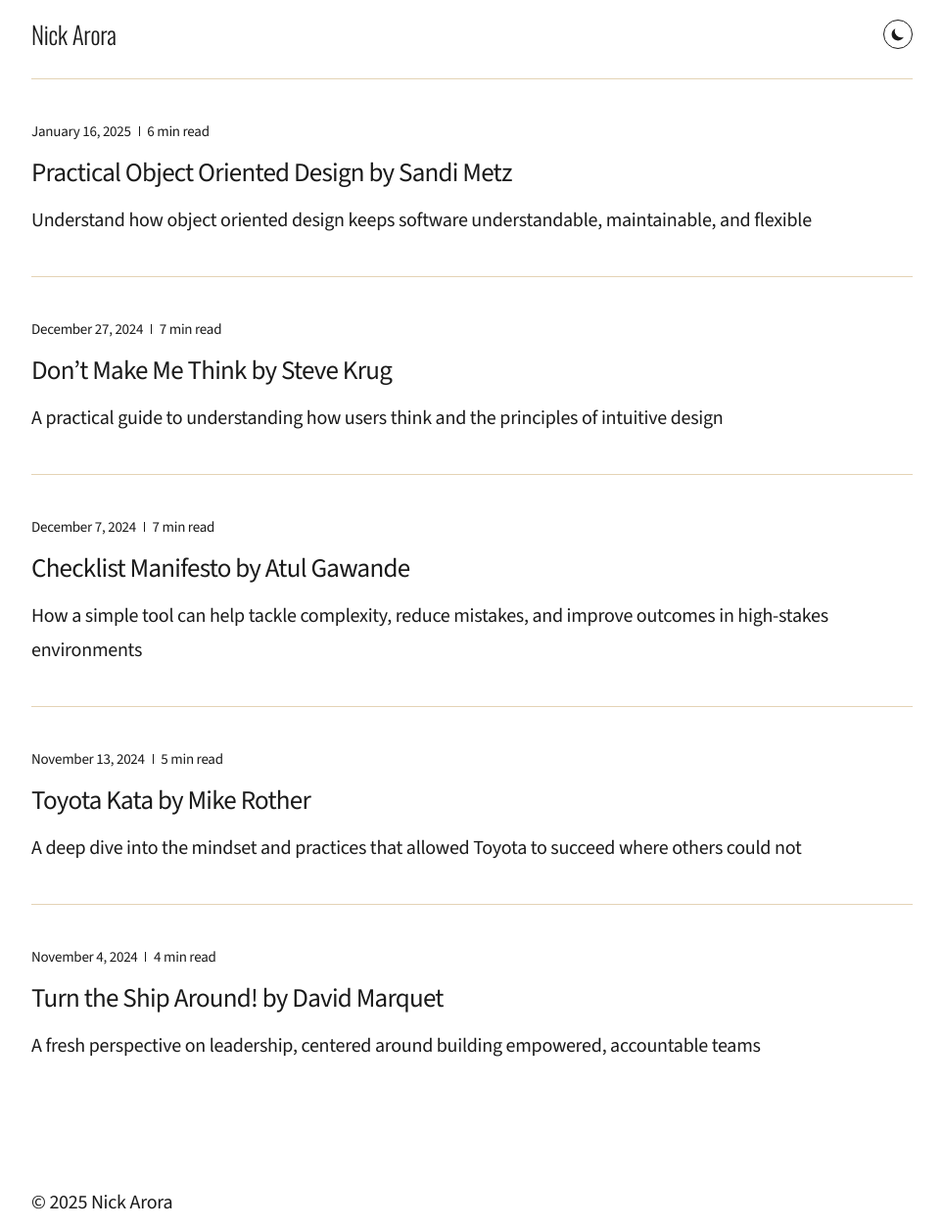
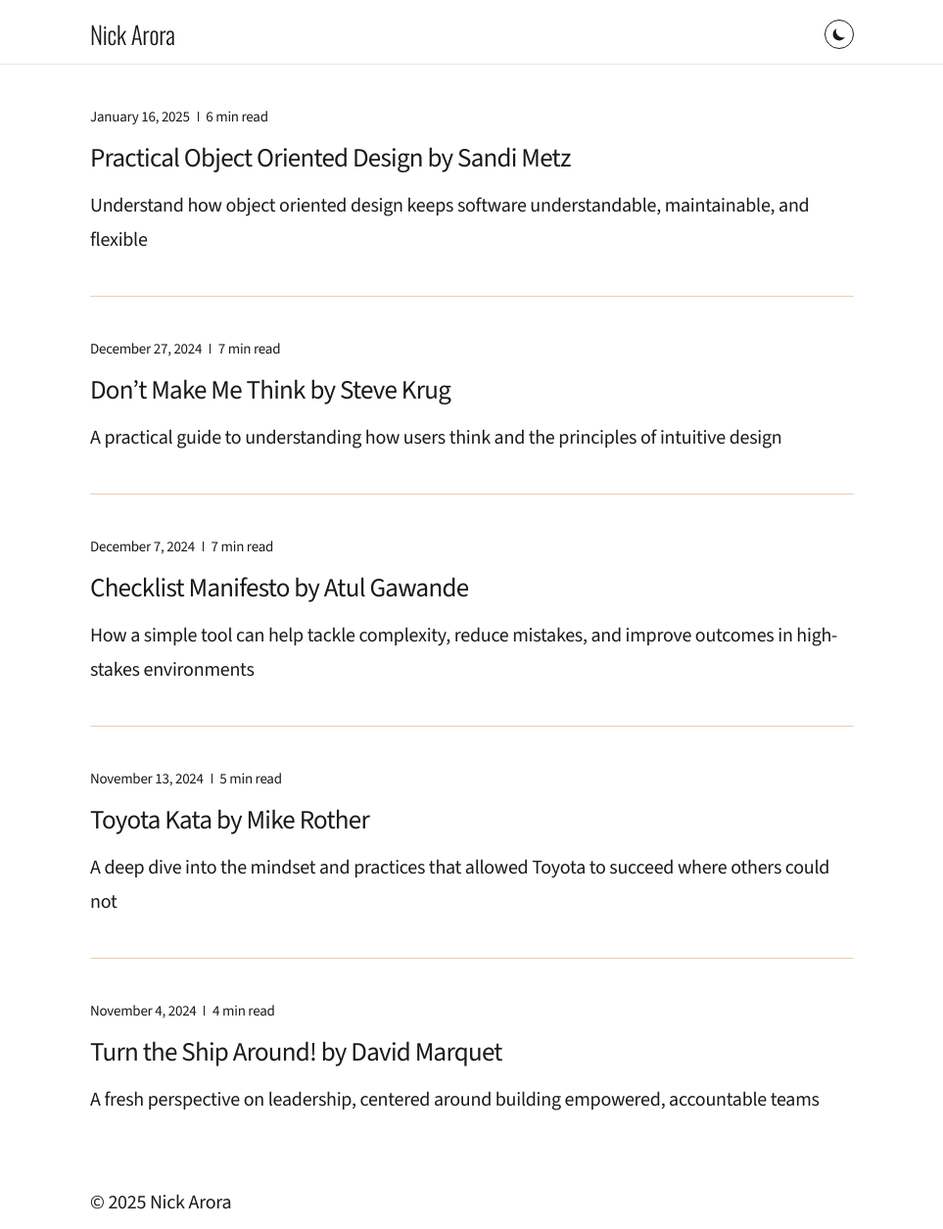
Before and after one commit to nickarora/nickarora.github.io, a Jekyll site: the page built from _app/_pages/index.html, in a window 1280 px wide and 1255 px high. Shown: the whole window at 98% size, without its empty margins (158-1121 px from the left). Built offline with Jekyll 4.4.1, drawn with Linux system fonts in a browser that asks for light colours.

Commit message:
Styling is updated

```diff
--- a/_app/_sass/layouts.scss
+++ b/_app/_sass/layouts.scss
@@ -9,8 +9,15 @@
 }
 
 .primary-header {
-  padding: 1rem 0 0.5rem 0;
-  margin-bottom: 1rem;
+  position: sticky;
+  top: 0;
+  z-index: 1;
+
+  padding: 1rem 0 0.75rem 0;
+  margin-bottom: 2rem;
+
+  background-color: var(--clr-background);
+  border-bottom: 1px solid color-mix(in lab, var(--clr-background) 90%, var(--clr-foreground));
 
   & > section {
     display: flex;
--- a/_app/_sass/posts.scss
+++ b/_app/_sass/posts.scss
@@ -5,6 +5,11 @@
     list-style: none;
     padding: 2rem 0 2rem 0;
     border-top: 1px solid var(--clr-primary);
+
+    &:first-child {
+      border-top: none;
+      padding: 0 0 2rem 0;
+    }
 
     > * {
       display: flex;
--- a/_app/_sass/spacing.scss
+++ b/_app/_sass/spacing.scss
@@ -1,4 +1,4 @@
 :root {
   --flow-spacer: 1.5em;
-  --container-max-width: 960px;
+  --container-max-width: 840px;
 }
```
